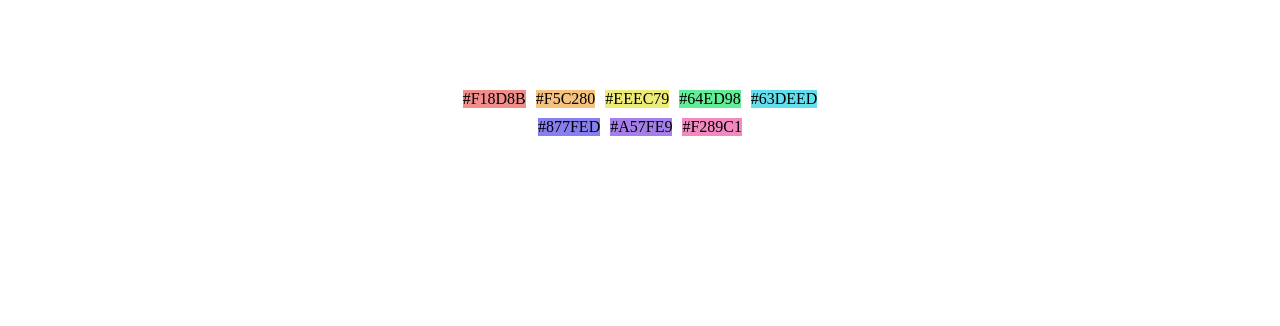
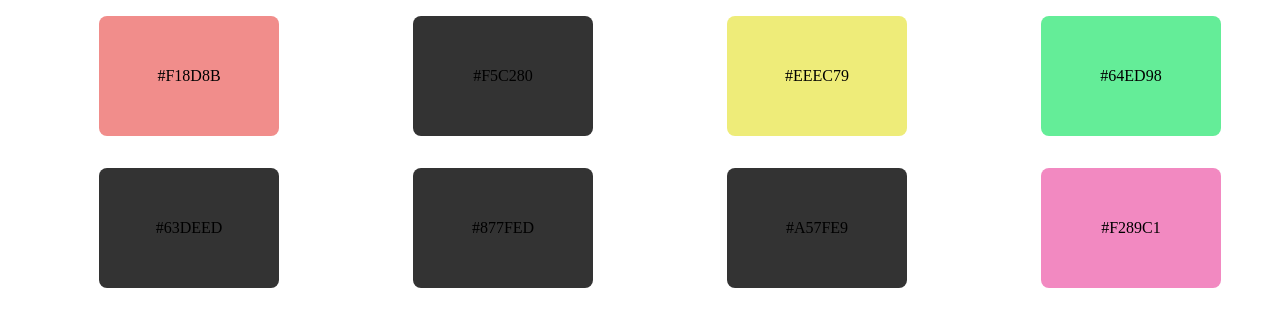
Before and after one commit to get-aakash/reactPlayground, a React (Vite) app: page / in a window 1280 px wide. Shown: the top 326 px of the page. Built offline with nearby package versions, Linux system fonts and the light colour scheme.

Commit message:
on and off

```diff
--- a/src/App.css
+++ b/src/App.css
@@ -1,28 +1,24 @@
+.sound-pad{
+    display: grid;
+    grid-template-columns: repeat(4, 1fr);
+    gap: 2rem;
+    justify-items: center;
+    align-items: center;
 
 
-*{
-    box-sizing: border-box;
 }
-body {
-    margin: 0;
-}
-.pad-container{
-    margin: 90px auto;
+
+.each-pad{
+    list-style: none;
+    height: 120px;
+    width: 180px;
+    border-radius: 8px;
+    text-align: center;
+    cursor: pointer;
     display: flex;
     justify-content: center;
-    flex-wrap: wrap;
-    gap: 10px;
-    max-width: 400px;
-}
+    align-items: center;
 
-.pad-container >button{
-    flex: 1 ;
-    height: 90px;
-    width: 110px;
-    border-radius: 5px;
-    cursor: pointer;
-}
 
-button.on{
 
 }
--- a/src/App.jsx
+++ b/src/App.jsx
@@ -1,5 +1,5 @@
 import './App.css'
-import Pads from './component/Pads'
+import Pad from './component/Pad'
 
 
 
@@ -8,7 +8,8 @@ function App() {
 
   return (
     <>
-     <Pads />
+
+    <Pad />
 
     </>
   )
--- /dev/null
+++ b/src/component/Pad.jsx
@@ -0,0 +1,42 @@
+import React from 'react'
+import data from "../data"
+
+const Pad = () => {
+    const [value, setValue] = React.useState(data)
+
+    const handleOnClick=(id)=>{
+        const result = value.map((item)=>{
+            return (
+                item.id===id?{...item, on: !item.on}: item
+            )
+
+        })
+        setValue(result)
+        console.log(result)
+
+
+
+    }
+
+  return (
+    <div >
+        <ul className='sound-pad' >
+
+                {
+                    value.map((item)=>{
+                        return (
+                            <li onClick={()=>handleOnClick(item.id)} className='each-pad' style={{backgroundColor:item.on?item.color:"#333"}} key={item.id}>{item.color}</li>
+                        )
+                    })
+                }
+
+
+
+    </ul>
+
+
+    </div>
+  )
+}
+
+export default Pad
--- a/src/component/Pads.jsx
+++ /dev/null
@@ -1,18 +0,0 @@
-import React from 'react'
-import data from "../data"
-
-const Pads = () => {
-  return (
-    <div className='pad-container'>
-        {data.map((item)=>{
-            return(
-                <div className="sound-pad" style={{backgroundColor: item.color}}>{item.color}</div>
-            )
-        })}
-
-
-    </div>
-  )
-}
-
-export default Pads
```
